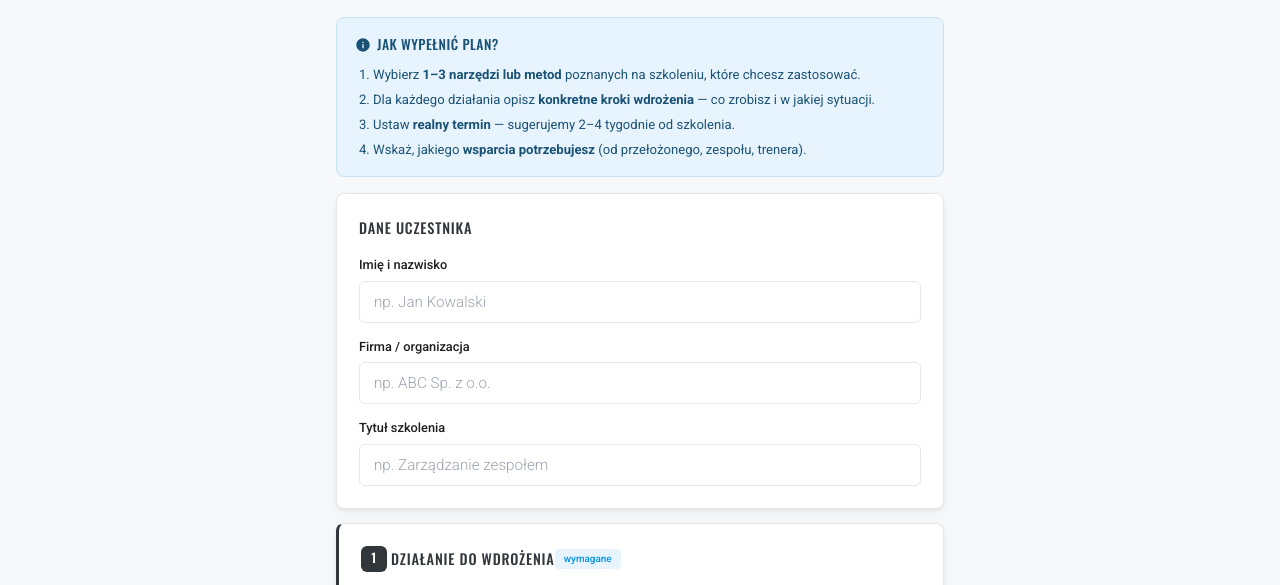
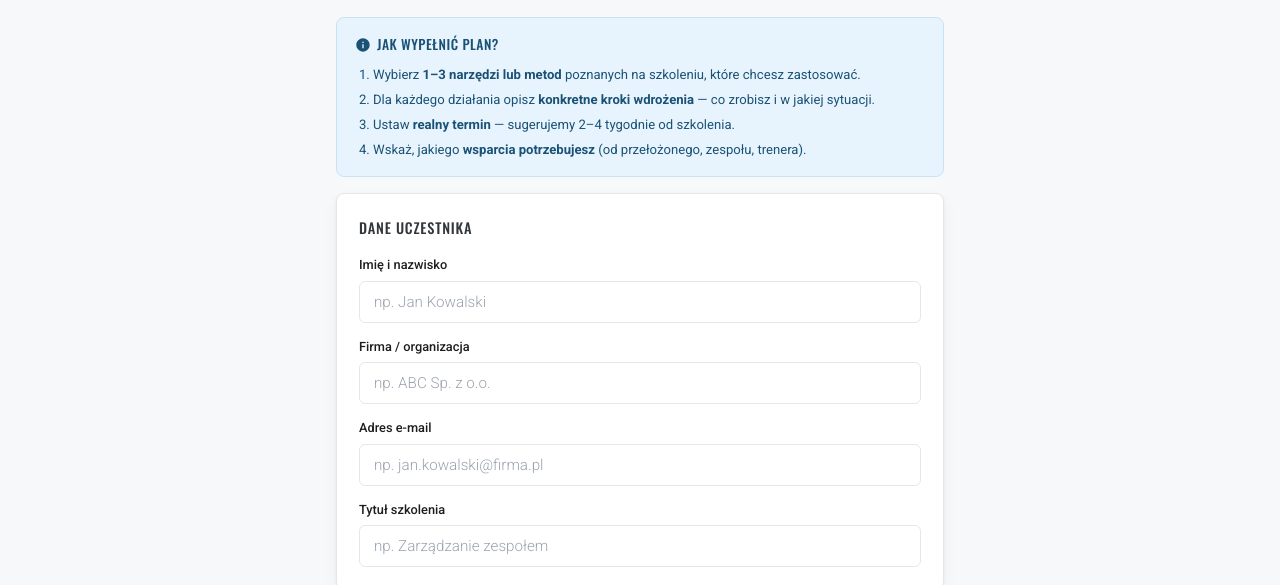
Before and after one commit to enterpriseadvisors/ipw, a plain HTML site: page index.html in a window 1280 px wide. Shown: the part 207-792 px from the top of the page. Drawn offline with nearby package versions, Linux system fonts and the light colour scheme.

Commit message:
Update index.html

```diff
--- a/index.html
+++ b/index.html
@@ -186,7 +186,7 @@
 
     label .hint { font-weight: 300; color: var(--text-muted); font-size: 0.76rem; }
 
-    input[type="text"], input[type="date"], textarea {
+    input[type="text"], input[type="email"], input[type="date"], textarea {
       width: 100%; padding: 11px 14px;
       font-size: 0.95rem;
       font-family: 'Roboto', sans-serif;
@@ -359,6 +359,10 @@
         <input type="text" id="company" name="company" required placeholder="np. ABC Sp. z o.o.">
       </div>
       <div class="field">
+        <label for="participant-email">Adres e-mail</label>
+        <input type="email" id="participant-email" name="participant-email" required placeholder="np. jan.kowalski@firma.pl" autocomplete="email">
+      </div>
+      <div class="field">
         <label for="training">Tytu&#322; szkolenia</label>
         <input type="text" id="training" name="training" required placeholder="np. Zarz&#261;dzanie zespo&#322;em">
       </div>
@@ -454,6 +458,7 @@
     var data = {
       name: document.getElementById('name').value.trim(),
       company: document.getElementById('company').value.trim(),
+      participantEmail: document.getElementById('participant-email').value.trim(),
       training: document.getElementById('training').value.trim(),
       trener: paramTrener,
       trenerEmail: paramEmail,
```
